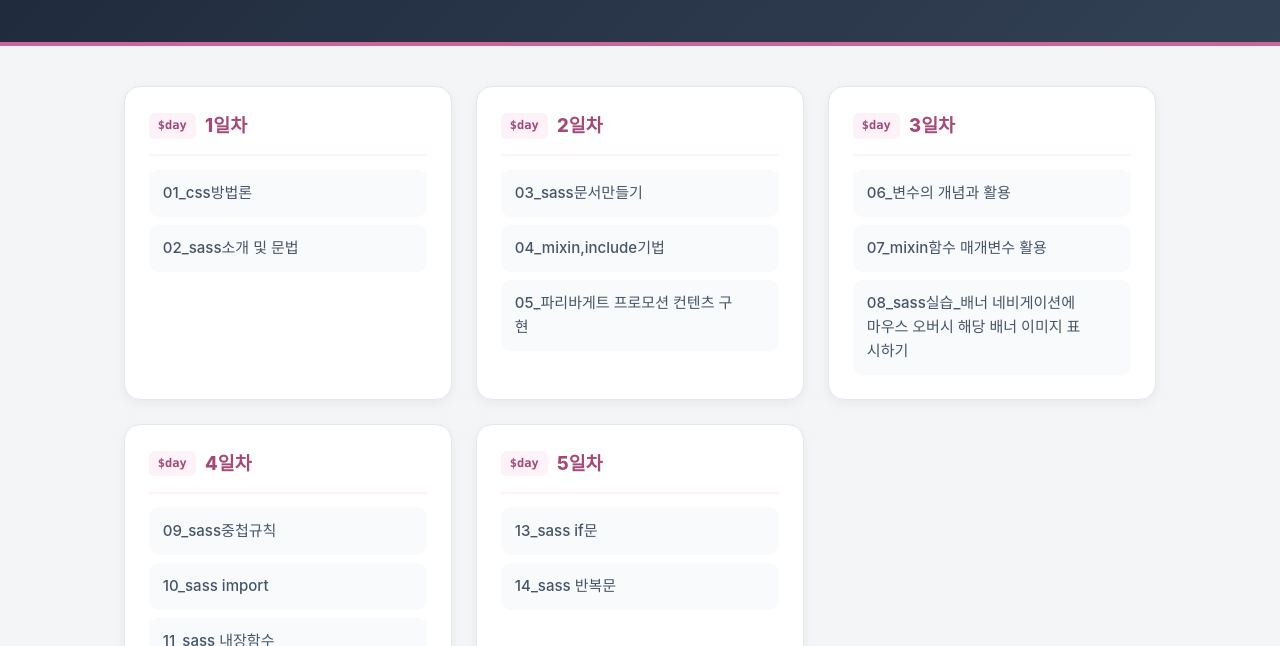
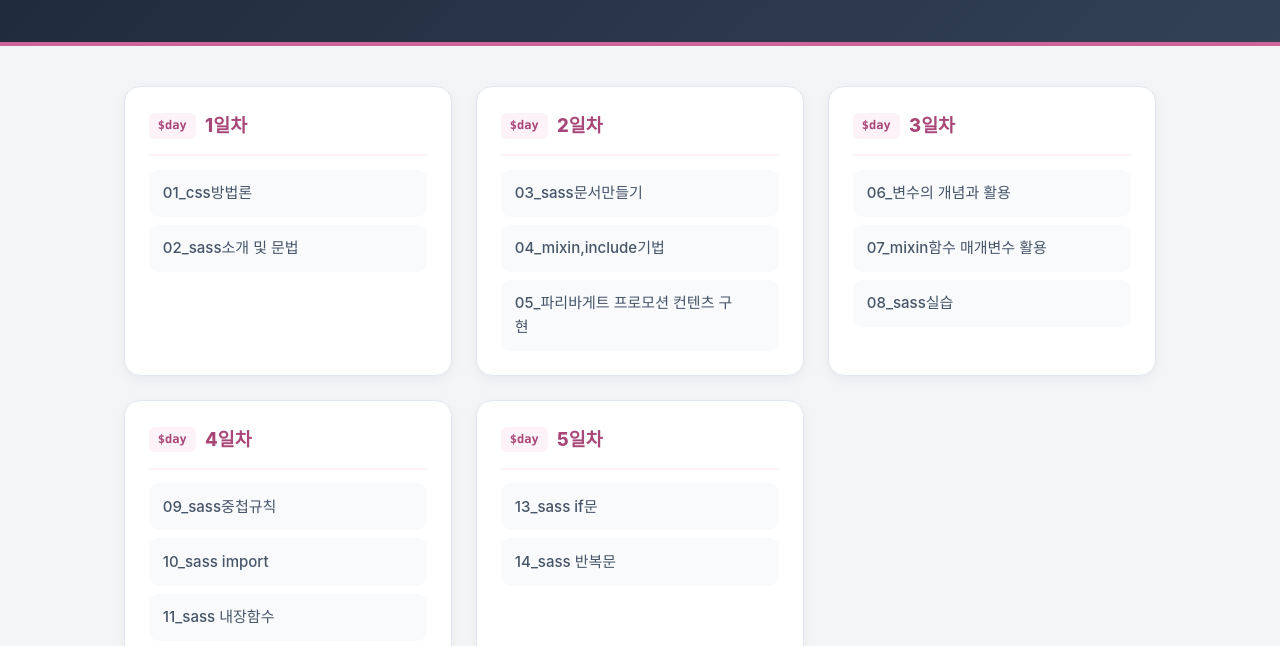
Before and after one commit to ParkJRang/2026.sassTOC, a plain HTML site: page index.html in a window 1280 px wide. Shown: the part 142-788 px from the top of the page. Drawn offline with Linux system fonts and the light colour scheme; a web font is replaced by a local one.

```diff
--- a/index.html
+++ b/index.html
@@ -28,7 +28,7 @@
       <dt>3일차 </dt>
       <dd><a href="./1113/1113_06_sass문법_변수의개념과활용.html" title="">06_변수의 개념과 활용</a></dd>
       <dd><a href="./1113/1113_07_sass_믹스인함수매개변수활용.html" title="">07_mixin함수 매개변수 활용</a></dd>
-      <dd><a href="./1113/1113_08_sass실습1.html" title="">08_sass실습_배너 네비게이션에 마우스 오버시 해당 배너 이미지 표시하기</a></dd>
+      <dd><a href="./1113/1113_08_sass실습1.html" title="">08_sass실습</a></dd>
     </dl>
     <dl>
       <dt>4일차 </dt>
```
